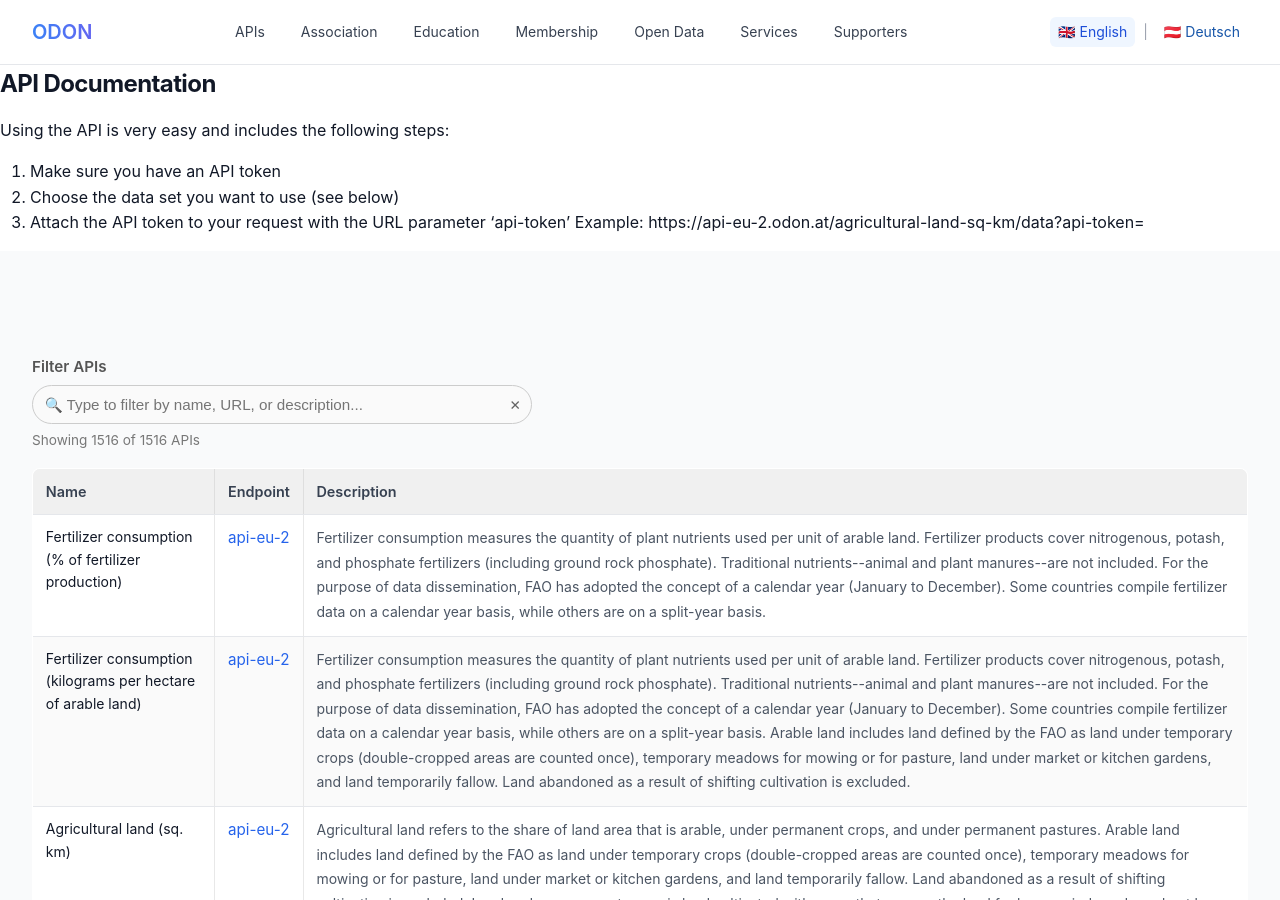
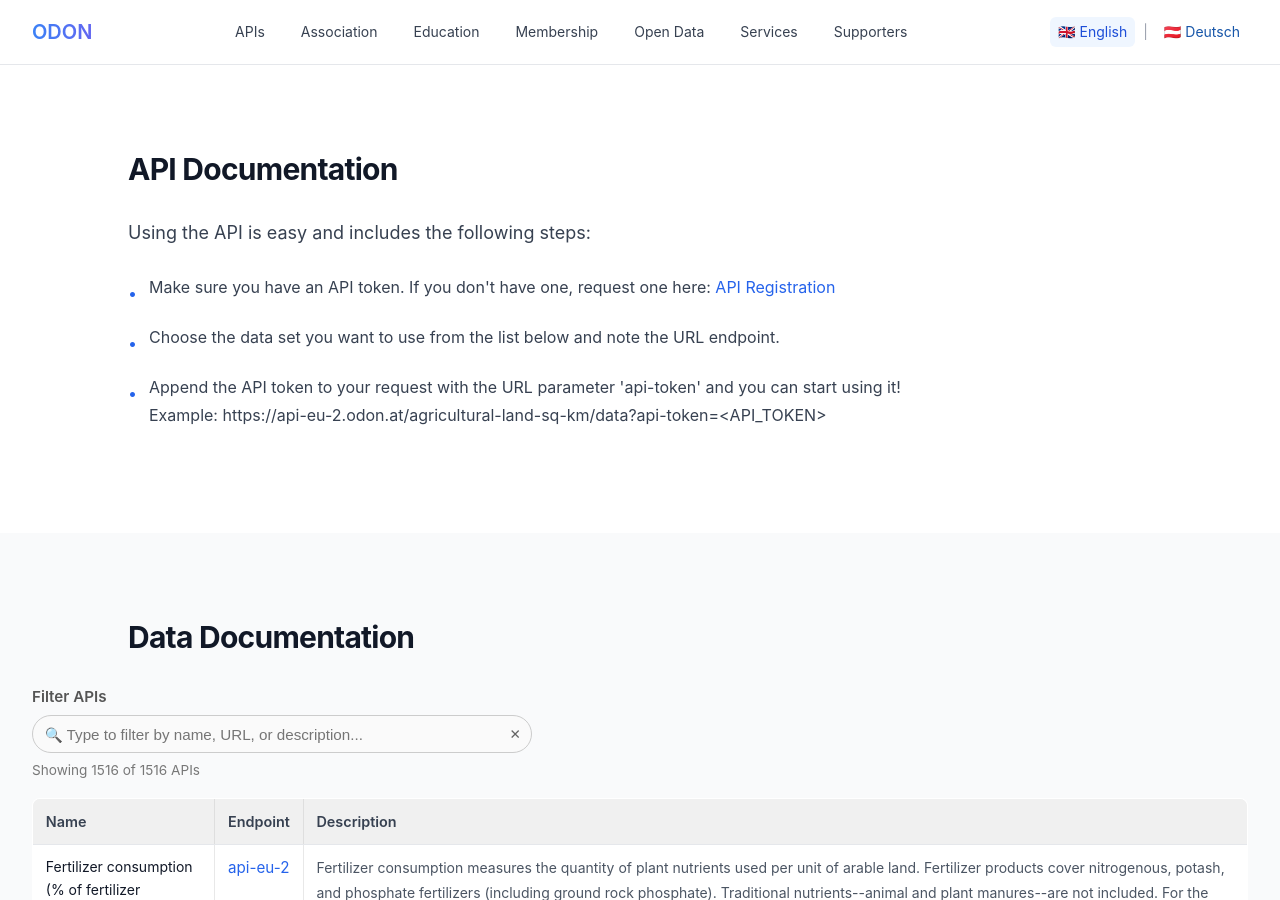
Before and after one commit to verein-odon/verein-odon.github.io, a Jekyll site: the page built from docs/en/api-documentation.md, in a window 1280 px wide and 900 px high. Built offline with Jekyll 4.4.1, drawn with Linux system fonts in a browser that asks for light colours.

Commit message:
Improving api-documentation (en) page

```diff
--- a/docs/en/api-documentation.md
+++ b/docs/en/api-documentation.md
@@ -7,16 +7,45 @@
 in_nav: false
 ---
 
-# API Documentation
-Using the API is very easy and includes the following steps:
-1. Make sure you have an API token
-2. Choose the data set you want to use (see below)
-3. Attach the API token to your request with the URL parameter 'api-token'
-Example: https://api-eu-2.odon.at/agricultural-land-sq-km/data?api-token=<API_TOKEN>
+<!-- START --- Intro section ----------------------->
+<section class="section bg-white">
+    <div class="container">
+        <div class="content-section">
+            <h2>
+                API Documentation
+            </h2>
+            <p>
+                Using the API is easy and includes the following steps:
+            </p>
+            <ul>
+                <li>
+                    <span class="bullet">•</span>
+                    <span>Make sure you have an API token. If you don't have one, request one here: <a href="/en/api-registration">API Registration</a></span>
+                </li>
+                <li>
+                    <span class="bullet">•</span>
+                    <span>Choose the data set you want to use from the list below and note the URL endpoint.</span>
+                </li>
+                <li>
+                    <span class="bullet">•</span>
+                    <span>Append the API token to your request with the URL parameter 'api-token' and you can start using it!<br>
+                    Example: https://api-eu-2.odon.at/agricultural-land-sq-km/data?api-token=&lt;API_TOKEN&gt;</span>
+
+                </li>
+            </ul>
+        </div>
+    </div>
+</section>
+<!-- END --- Intro section ----------------------->
 
 <!-- API Table Section -->
 <section class="section bg-gray">
   <div class="container">
+    <div class="content-section">
+        <h2>
+            Data Documentation
+        </h2>
+    </div>
     <div style="max-width: 96rem; margin: 0 auto;">
       <div class="api-search-wrapper">
         <label for="api-search" class="api-search-label">Filter APIs</label>
```
